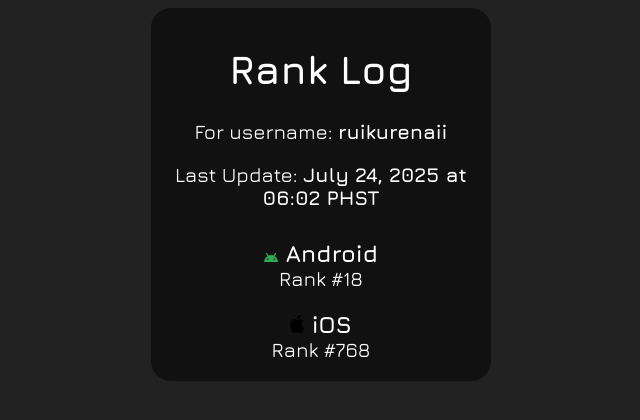
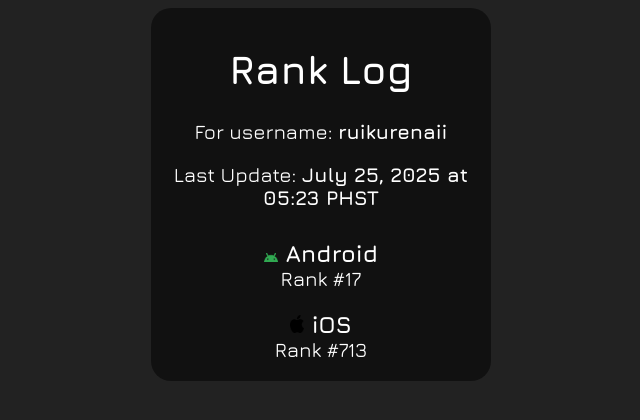
Before and after one commit to ruikurenaii/sst-log, a plain HTML site: page index.html in a window 1280 px wide. Shown: the full height of the page, 319-959 px from the left. Drawn offline with nearby package versions, Linux system fonts and the light colour scheme.

Commit message:
update rank

```diff
--- a/index.html
+++ b/index.html
@@ -13,7 +13,7 @@
   <div id="container">
     <h1>Rank Log</h1>
     <p>For username: <b>ruikurenaii</b></p>
-    <p>Last Update: <b>July 24, 2025 at 06:02 PHST</b></p>
+    <p>Last Update: <b>July 25, 2025 at 05:23 PHST</b></p>
     <div id="ranks">
       <div id="android">
         <h3><img src="img/android_logo.png" width="14"> Android</h3>
--- a/main.js
+++ b/main.js
@@ -1,6 +1,6 @@
 // last update: check the website
-const android_rank = 18;
-const ios_rank = 768;
+const android_rank = 17;
+const ios_rank = 713;
 
 // strings
 const android_string = `Rank #${android_rank}`;
```
